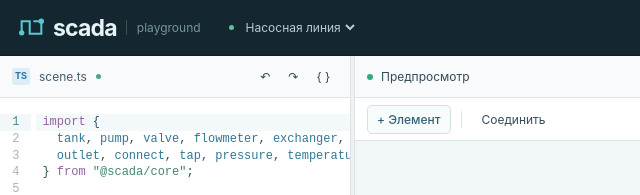
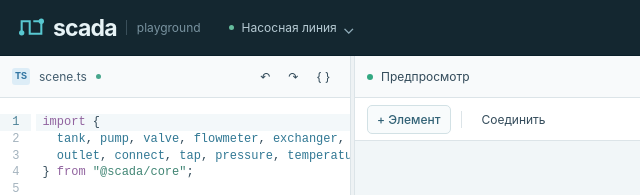
Before and after one commit to Pom4H/scada, a website with bundled scripts: page index.html in a window 1280 px wide. Shown: the top 195 px of the page, 0-640 px from the left. Built offline with nearby package versions, Linux system fonts and the light colour scheme; files whose address does not match are found by name.

Commit message:
fix: keep the project selector legible in the actual WebKit render

```diff
--- a/index.html
+++ b/index.html
@@ -8,6 +8,11 @@
   <title>SCADA — playground</title>
   <link rel="icon" href="./favicon.svg" type="image/svg+xml" />
   <link rel="stylesheet" href="./app.css" />
+  <style>
+    /* Prevent native WebKit select chrome from whitening the dark header. */
+    .project select { appearance: none; -webkit-appearance: none; border-radius: 0; padding: 5px 18px 5px 0; }
+    .project::after { content: "⌄"; margin-left: -21px; color: #91adba; pointer-events: none; }
+  </style>
 </head>
 <body>
   <div id="app">
```
